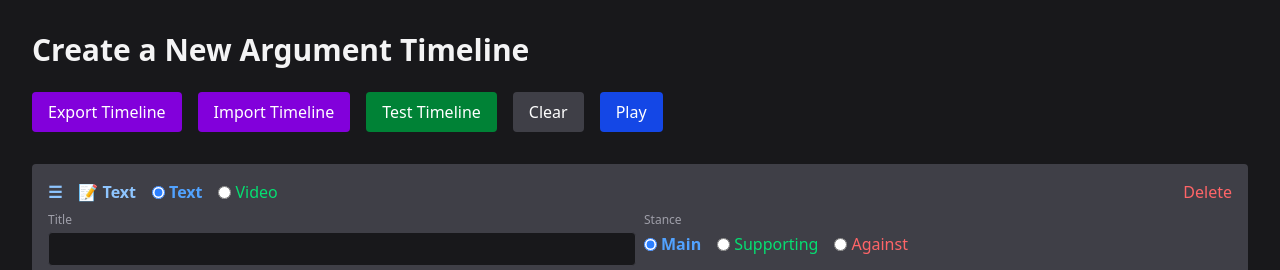
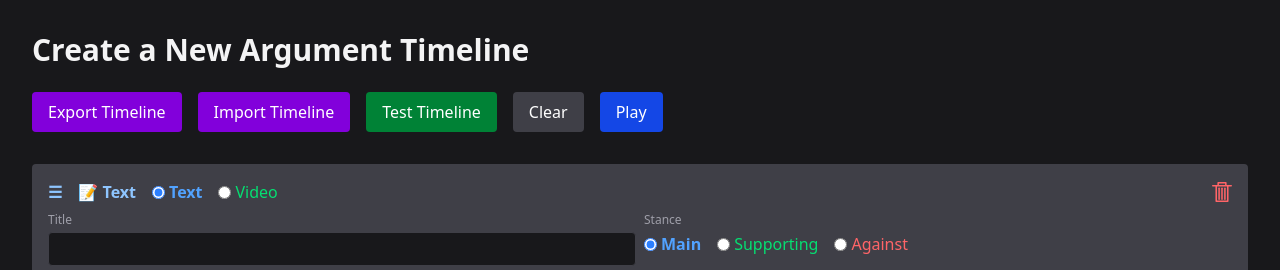
Before and after one commit to gbotros/argumenter, a Vue app: page /editor in a window 1280 px wide. Both pictures are taken after a click on the button "Add new segment". Shown: the top 270 px of the page. Built offline with nearby package versions, Linux system fonts and the light colour scheme.

Commit message:
use icons for delete buttons

```diff
--- a/src/editor/components/EditorSegmentItem.vue
+++ b/src/editor/components/EditorSegmentItem.vue
@@ -40,9 +40,11 @@
           >
         </label>
       </div>
-      <button class="text-red-400 hover:text-red-200 transition ml-auto" @click="deleteSegment">
-        Delete
+
+      <button class="text-red-400 hover:text-red-200 transition ml-auto flex items-center justify-center" @click="deleteSegment" title="Delete">
+         <svg  class="h-5 w-5" fill="currentColor" width="64px" height="64px" viewBox="0 0 52 52" data-name="Layer 1" id="Layer_1" xmlns="http://www.w3.org/2000/svg"><g id="SVGRepo_bgCarrier" stroke-width="0"></g><g id="SVGRepo_tracerCarrier" stroke-linecap="round" stroke-linejoin="round"></g><g id="SVGRepo_iconCarrier"><path d="M50,8H38V2a2,2,0,0,0-2-2H16a2,2,0,0,0-2,2V8H2a2,2,0,0,0,0,4H9V50a2,2,0,0,0,2,2H41a2,2,0,0,0,2-2V12h7a2,2,0,0,0,0-4ZM18,4H34V8H18ZM39,48H13V12H39Z"></path><path d="M26,14.45a2,2,0,0,0-2,2V44.89a2,2,0,0,0,4,0V16.45A2,2,0,0,0,26,14.45Z"></path><path d="M33.56,14.45a2,2,0,0,0-2,2V44.89a2,2,0,1,0,4,0V16.45A2,2,0,0,0,33.56,14.45Z"></path><path d="M18.44,14.45a2,2,0,0,0-2,2V44.89a2,2,0,0,0,4,0V16.45A2,2,0,0,0,18.44,14.45Z"></path></g></svg>
       </button>
+
     </div>
     <div class="flex flex-col md:flex-row gap-2">
       <div class="flex-1">
--- a/src/editor/components/VideoCommentItem.vue
+++ b/src/editor/components/VideoCommentItem.vue
@@ -58,10 +58,13 @@
       </div>
     </div>
 
-    <div>
-      <button class="text-red-400 hover:text-red-200 transition mt-2 w-full" @click="remove">
-        Remove
+    <div class="flex flex-col justify-end">
+      <button class="text-red-400 hover:text-red-200 py-2 px-3" @click="remove">
+        <svg class="h-5 w-5" fill="currentColor" width="64px" height="64px" viewBox="0 0 52 52" data-name="Layer 1" id="Layer_1" xmlns="http://www.w3.org/2000/svg"><g id="SVGRepo_bgCarrier" stroke-width="0"></g><g id="SVGRepo_tracerCarrier" stroke-linecap="round" stroke-linejoin="round"></g><g id="SVGRepo_iconCarrier"><path d="M50,8H38V2a2,2,0,0,0-2-2H16a2,2,0,0,0-2,2V8H2a2,2,0,0,0,0,4H9V50a2,2,0,0,0,2,2H41a2,2,0,0,0,2-2V12h7a2,2,0,0,0,0-4ZM18,4H34V8H18ZM39,48H13V12H39Z"></path><path d="M26,14.45a2,2,0,0,0-2,2V44.89a2,2,0,0,0,4,0V16.45A2,2,0,0,0,26,14.45Z"></path><path d="M33.56,14.45a2,2,0,0,0-2,2V44.89a2,2,0,1,0,4,0V16.45A2,2,0,0,0,33.56,14.45Z"></path><path d="M18.44,14.45a2,2,0,0,0-2,2V44.89a2,2,0,0,0,4,0V16.45A2,2,0,0,0,18.44,14.45Z"></path></g></svg>
       </button>
+
+
+
     </div>
   </div>
 </template>
```
